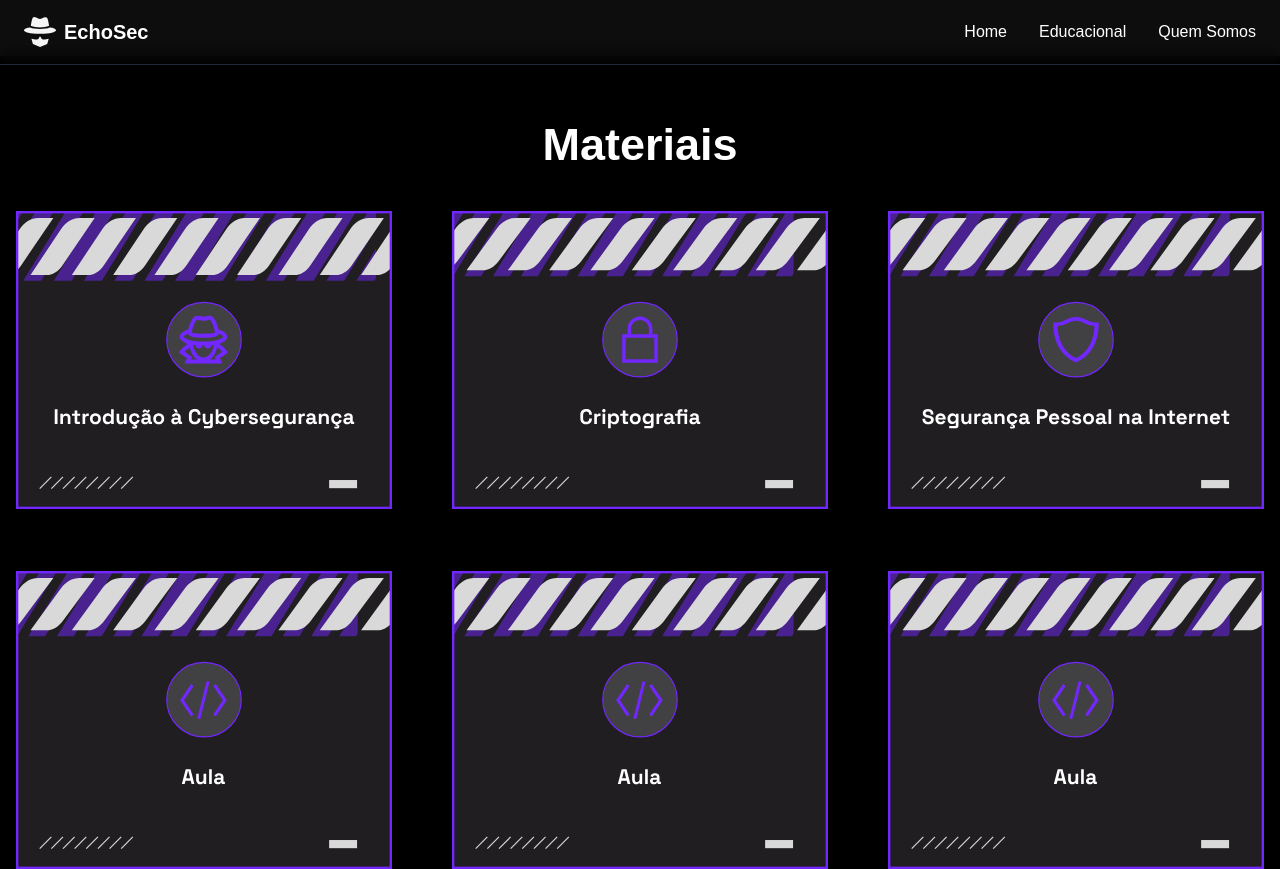
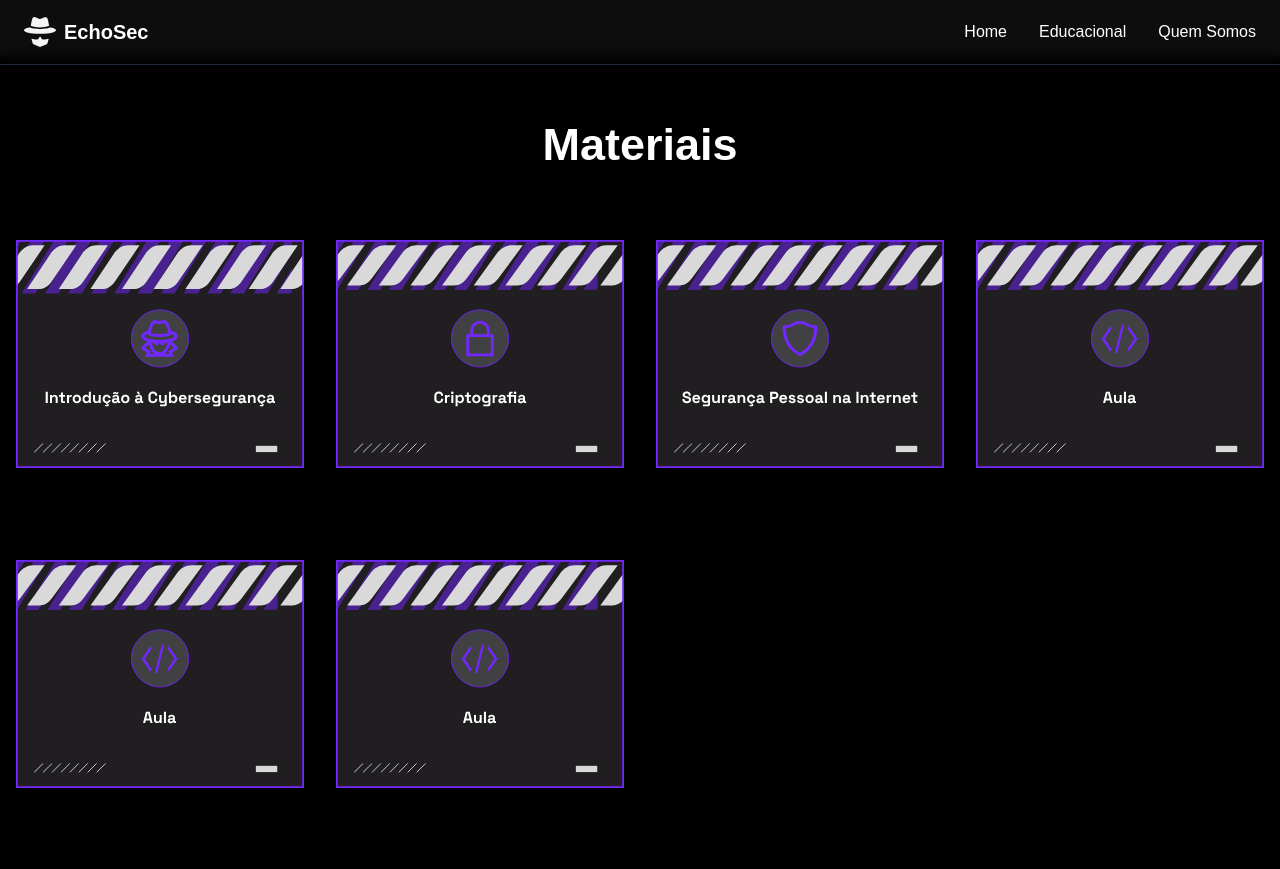
Before and after one commit to Ech0S3c/landingpage, a Next.js app: page /educacional in a window 1280 px wide. Shown: the top 869 px of the page. Built offline with nearby package versions, Linux system fonts and the light colour scheme.

Commit message:
fix(materials): grid consertado

```diff
--- a/src/components/materiais/MaterialsSection.tsx
+++ b/src/components/materiais/MaterialsSection.tsx
@@ -55,23 +55,22 @@
         {/* Título da seção */}
         <h2 className="text-4xl font-bold text-white text-center mb-10" style={{ fontSize: "45px"}}>Materiais</h2>
 
-        {/* Grid de cards */}
-        <div className="grid grid-cols-1 md:grid-cols-2 lg:grid-cols-3 gap-15">
+        <div className="grid grid-cols-1 sm:grid-cols-2 md:grid-cols-3 xl:grid-cols-4 gap-6 md:gap-8 auto-rows-max place-items-center">
           {materials.map((material) => (
             <Link
               key={material.id}
               href={material.href}
               target="_blank"
-              className="group block transform transition-all duration-300 hover:scale-105 hover:shadow-2xl"
+              className="group block transform transition-all duration-300 hover:scale-105 hover:shadow-2xl w-full max-w-sm"
             >
-              <div className="relative w-full h-75">
+              <div className="relative w-full aspect-square">
                 {/* Imagem de fundo */}
                 <Image
                   src={material.imageSrc}
-                  alt=""
+                  alt={material.title}
                   fill
                   className="object-contain"
-                  sizes="(max-width: 768px) 100vw, (max-width: 1200px) 50vw, 33vw"
+                  sizes="(max-width: 640px) 100vw, (max-width: 768px) 50vw, (max-width: 1280px) 33vw, 25vw"
                 />
               </div>
             </Link>
```
